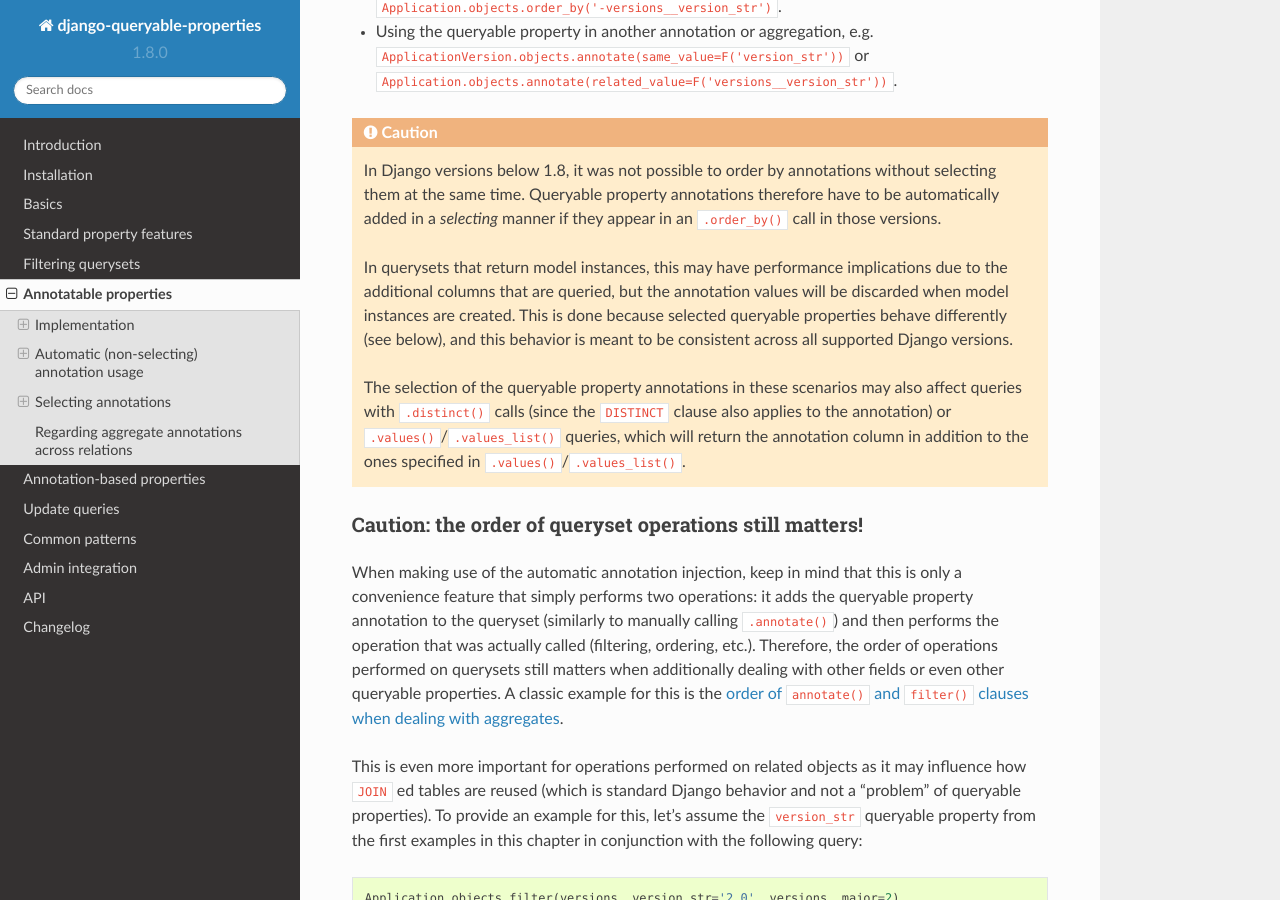
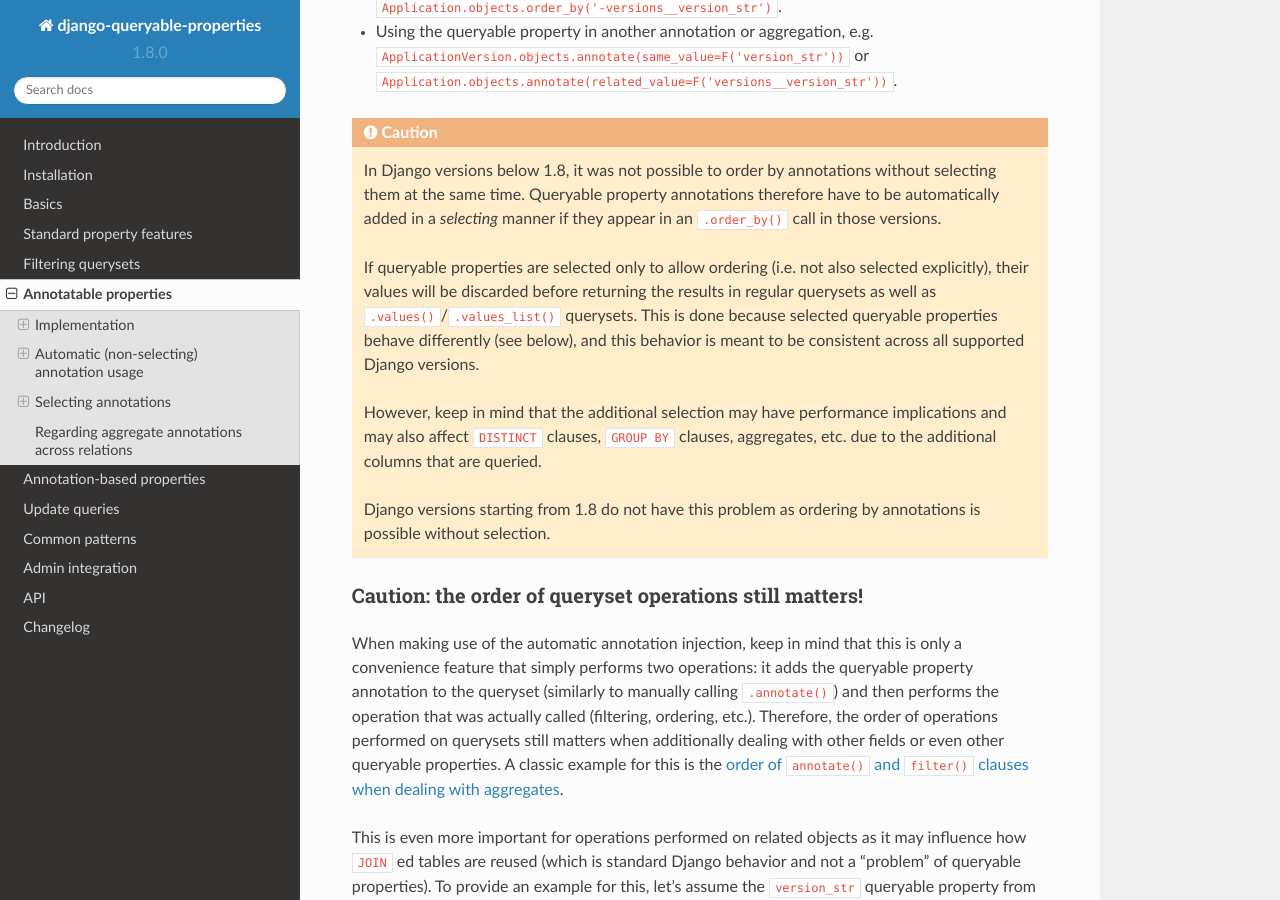
Before and after one commit to W1ldPo1nter/django-queryable-properties, a Sphinx documentation site: the page built from docs/annotations.rst, in a window 1280 px wide and 900 px high, scrolled down 5442 px. Built offline with Sphinx 7.4.7 and the Read the Docs theme 2.0.0, drawn with Linux system fonts in a browser that asks for light colours.

Commit message:
Updated the warning regarding ordering in Django versions below 1.8

```diff
--- a/docs/annotations.rst
+++ b/docs/annotations.rst
@@ -262,14 +262,16 @@ These queryset operations can also be used on related models and include:
    Queryable property annotations therefore have to be automatically added in a *selecting* manner if they appear in
    an ``.order_by()`` call in those versions.
 
-   In querysets that return model instances, this may have performance implications due to the additional columns that
-   are queried, but the annotation values will be discarded when model instances are created.
+   If queryable properties are selected only to allow ordering (i.e. not also selected explicitly), their values will
+   be discarded before returning the results in regular querysets as well as ``.values()``/``.values_list()``
+   querysets.
    This is done because selected queryable properties behave differently (see below), and this behavior is meant to be
    consistent across all supported Django versions.
 
-   The selection of the queryable property annotations in these scenarios may also affect queries with ``.distinct()``
-   calls (since the ``DISTINCT`` clause also applies to the annotation) or ``.values()``/``.values_list()`` queries,
-   which will return the annotation column in addition to the ones specified in ``.values()``/``.values_list()``.
+   However, keep in mind that the additional selection may have performance implications and may also affect
+   ``DISTINCT`` clauses, ``GROUP BY`` clauses, aggregates, etc. due to the additional columns that are queried.
+
+   Django versions starting from 1.8 do not have this problem as ordering by annotations is possible without selection.
 
 Caution: the order of queryset operations still matters!
 ^^^^^^^^^^^^^^^^^^^^^^^^^^^^^^^^^^^^^^^^^^^^^^^^^^^^^^^^
```
